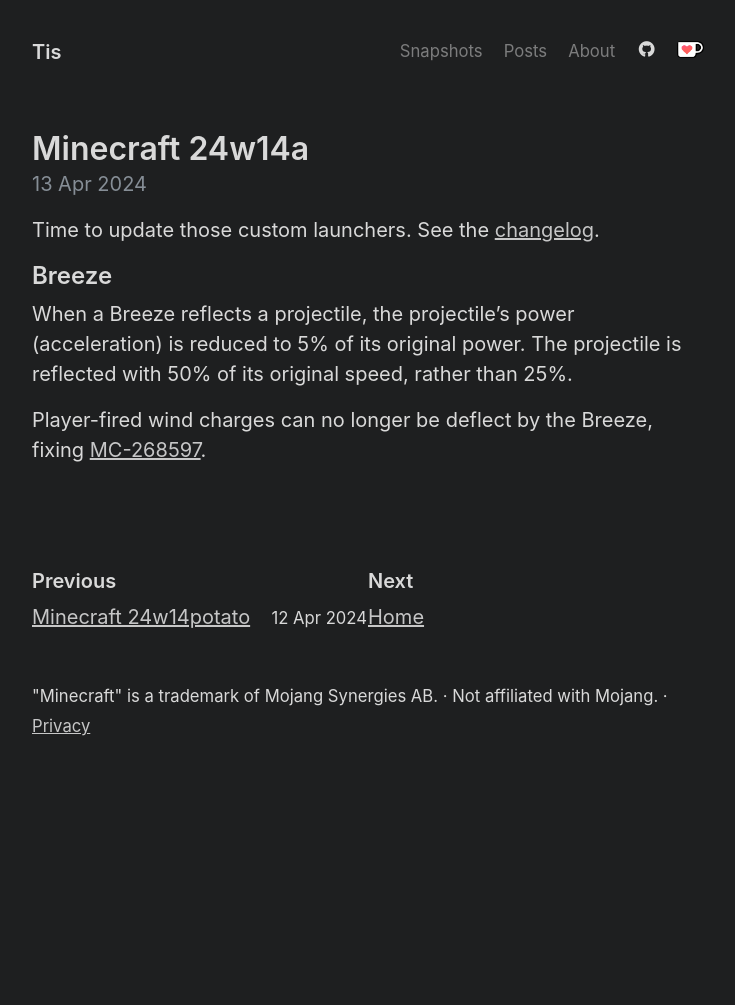
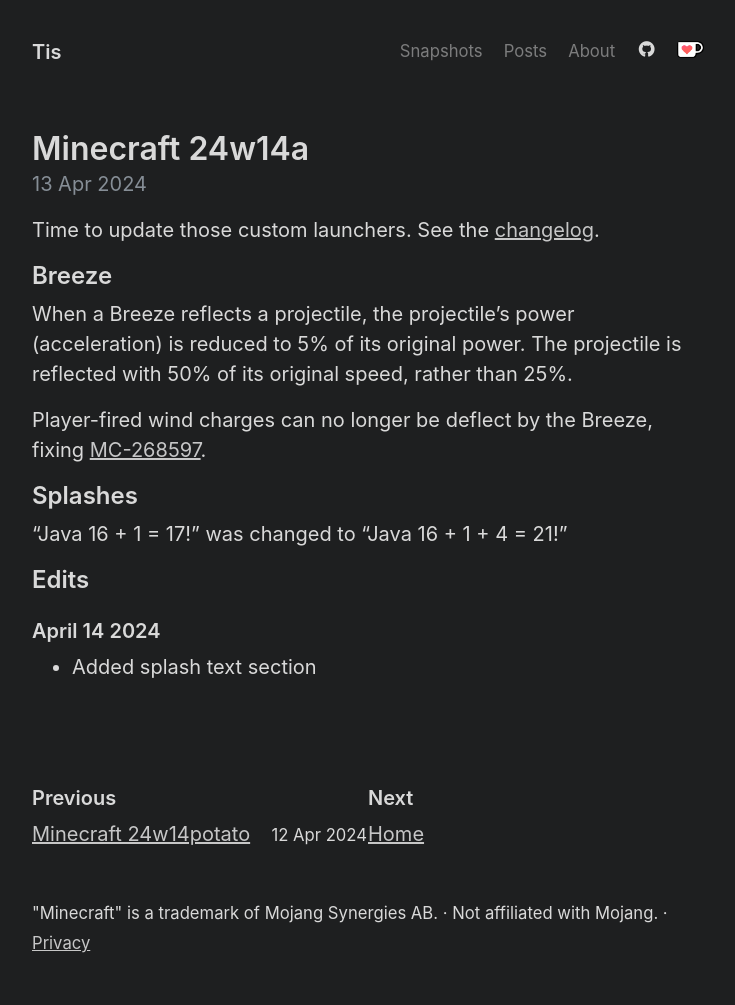
Before and after one commit to Tisawesomeness/tisawesomeness.github.io, a Jekyll site: the page built from snapshots/_posts/2024-04-13-24w14a.md, in a window 1280 px wide. Shown: the whole page, without its empty margins (272-1007 px from the left). Built offline with Jekyll 4.4.1, drawn with Linux system fonts in a browser that asks for light colours; comment, search, counter and statistics services are not loaded; before the commit the page ends 900 px from its top, so only the background shows below that.

Commit message:
Add splash text section

```diff
--- a/snapshots/_posts/2024-04-13-24w14a.md
+++ b/snapshots/_posts/2024-04-13-24w14a.md
@@ -11,3 +11,13 @@
 When a Breeze reflects a projectile, the projectile's power (acceleration) is reduced to 5% of its original power. The projectile is reflected with 50% of its original speed, rather than 25%.
 
 Player-fired wind charges can no longer be deflect by the Breeze, fixing [MC-268597](https://bugs.mojang.com/browse/MC-268597).
+
+## Splashes
+
+"Java 16 + 1 = 17!" was changed to "Java 16 + 1 + 4 = 21!"
+
+## Edits
+
+### April 14 2024
+
+- Added splash text section
```
